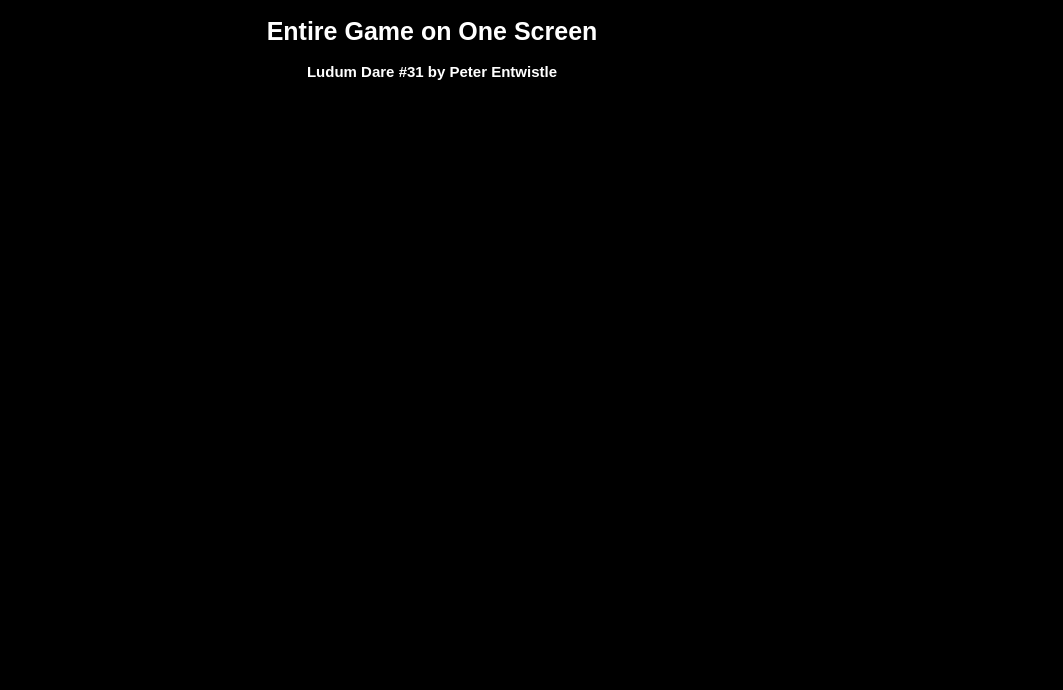
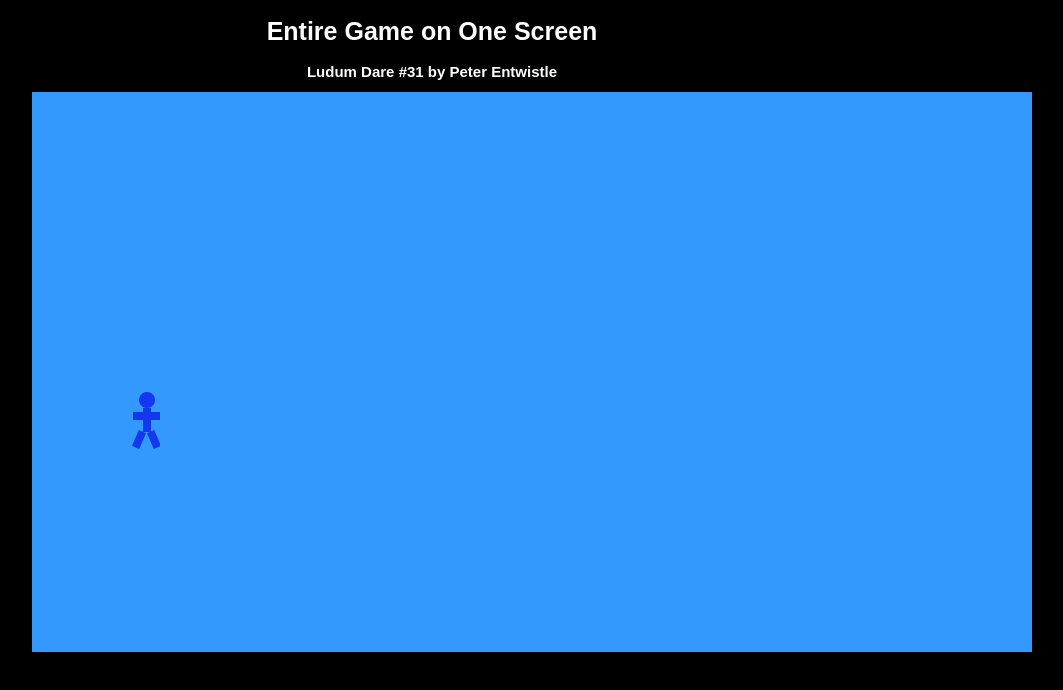
Before and after one commit to peterentwistle/LD31, a plain HTML site: page index.html in a window 1280 px wide. Shown: the whole page, without its empty margins (208-1271 px from the left). Drawn offline with Linux system fonts and the light colour scheme.

Commit message:
Added most of the main states. Added the player prototype and basic movement.

```diff
--- a/index.html
+++ b/index.html
@@ -4,6 +4,11 @@
         <meta charset="utf-8" />
         <title>Ludum Dare #30</title>
         <script type="text/javascript" src="src/js/libs/phaser.min.js"></script>
+        <script type="text/javascript" src="src/js/game/classes/Player.js"></script>
+        <script type="text/javascript" src="src/js/game/states/main.js"></script>
+        <script type="text/javascript" src="src/js/game/states/boot.js"></script>
+        <script type="text/javascript" src="src/js/game/states/load.js"></script>
+        <script type="text/javascript" src="src/js/game/states/game.js"></script>
         <link rel="stylesheet" type="text/css" href="src/css/style.css">
     </head>
     <body>
--- /dev/null
+++ b/src/js/game/classes/Player.js
@@ -0,0 +1,51 @@
+Player = function(game) {
+
+    this.game = game;
+    this.sprite = null;
+    this.hitPoints = 100;
+    this.cursors = null;
+
+};
+
+Player.prototype = {
+
+    create: function() {
+        // To do: add player sprite
+        this.sprite = game.add.sprite(100, 300, 'player');
+
+        game.physics.arcade.enable(this.sprite);
+
+        //this.sprite.body.gravity.y = 20;
+        this.sprite.body.collideWorldBounds = true;
+
+        this.cursors = this.game.input.keyboard.createCursorKeys();
+    },
+
+    update: function() {
+
+        this.sprite.body.velocity.x = 0;
+
+        // Input
+        if (this.game.input.keyboard.isDown(Phaser.Keyboard.A)) {
+            this.moveLeft();
+        } else if (this.game.input.keyboard.isDown(Phaser.Keyboard.D)) {
+            this.moveRight();
+        }
+
+    },
+
+    moveLeft: function() {
+        if (!this.sprite.alive) {
+            return;
+        }
+        this.sprite.body.velocity.x -=250;
+    },
+
+    moveRight: function() {
+        if (!this.sprite.alive) {
+            return;
+        }
+        this.sprite.body.velocity.x +=250;
+    },
+
+};
--- /dev/null
+++ b/src/js/game/states/boot.js
@@ -0,0 +1,11 @@
+var bootState = {
+
+    preload: function() {
+        // Preload loading bar assets
+    },
+
+    create: function() {
+        // Start load state
+        game.state.start('load');
+    },
+};
--- /dev/null
+++ b/src/js/game/states/game.js
@@ -0,0 +1,10 @@
+// Initialise Phaser
+var game = new Phaser.Game(1000, 560, Phaser.CANVAS, 'game');
+
+// Define game states
+game.state.add('boot', bootState);
+game.state.add('load', loadState);
+game.state.add('main', mainState);
+
+// Start the boot state
+game.state.start('boot');
--- /dev/null
+++ b/src/js/game/states/load.js
@@ -0,0 +1,28 @@
+var loadState = {
+
+    preload: function() {
+
+
+        // Set background colour
+        game.stage.backgroundColor = '#3399FF';
+
+        // Preload all game assets
+
+        game.load.image('test', 'src/assets/sprites/test.png');
+        game.load.image('player', 'src/assets/sprites/player.png');
+    },
+
+    create: function() {
+        // Animate the preload bar
+
+        //Add test image
+        //this.test = this.game.add.sprite(100, 300, 'test');
+        this.startMenu();
+    },
+
+    startMenu: function() {
+        // Will start game menu
+        // starts main for now
+        this.game.state.start('main');
+    },
+};
--- /dev/null
+++ b/src/js/game/states/main.js
@@ -0,0 +1,15 @@
+var mainState = {
+
+    create: function() {
+        // Set up physics system
+        game.physics.startSystem(Phaser.Physics.ARCADE);
+
+        player = new Player(game);
+        player.create();
+    },
+
+    update: function() {
+        player.update();
+    },
+
+};
```
Also changed, not shown: src/js/game/classes/Tower.js (added, +15 -0 lines), src/assets/sprites/player.png (added), src/assets/sprites/test.png (added), 1 other file.
